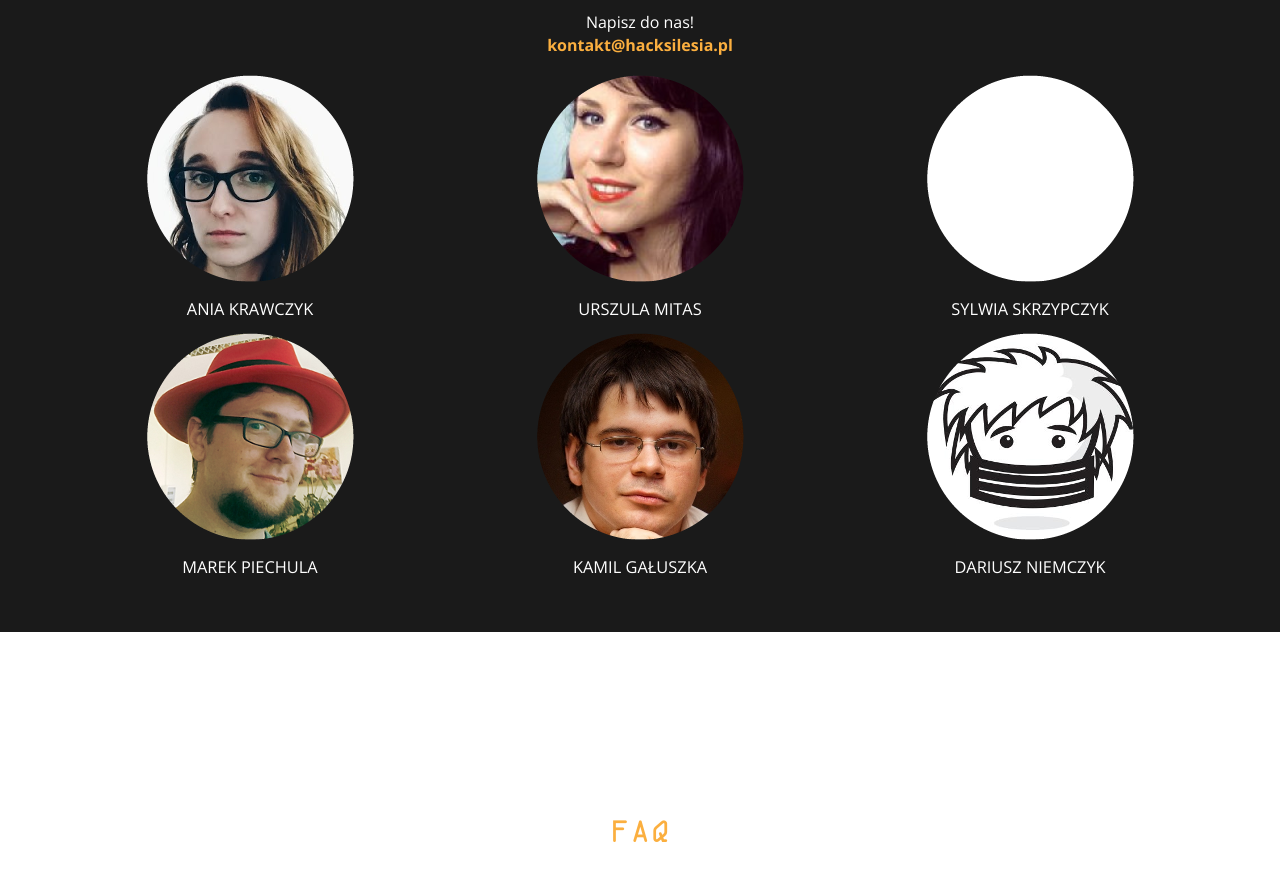
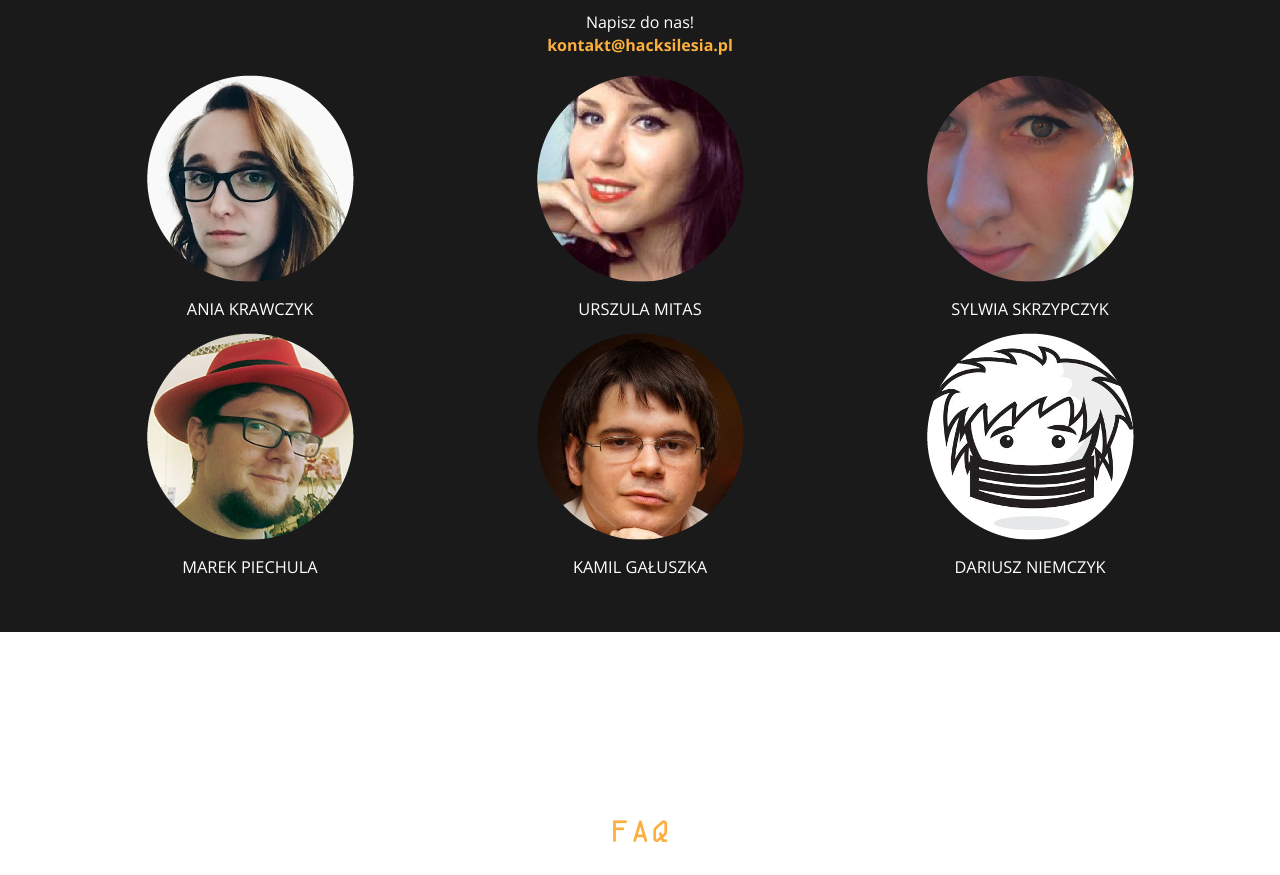
Before and after one commit to hackerspace-silesia/HackSilesia, a website: page src/index.html in a window 1280 px wide. Shown: the part 7325-8200 px from the top of the page. Drawn offline with nearby package versions, Linux system fonts and the light colour scheme; files whose address does not match are found by name.

Commit message:
add sylwia image

```diff
--- a/src/index.html
+++ b/src/index.html
@@ -499,7 +499,7 @@
                 </div>
                 <div class="col-md-4 col-xs-12">
                     <h5 class='text-center'>
-                        <img src='img/mask-t.png' />
+                        <img src='img/ladna-sylwia.png' />
                         <br/><br/>
                         SYLWIA SKRZYPCZYK
                     </h5>
```
Also changed, not shown: src/img/ladna-sylwia.png (added).
